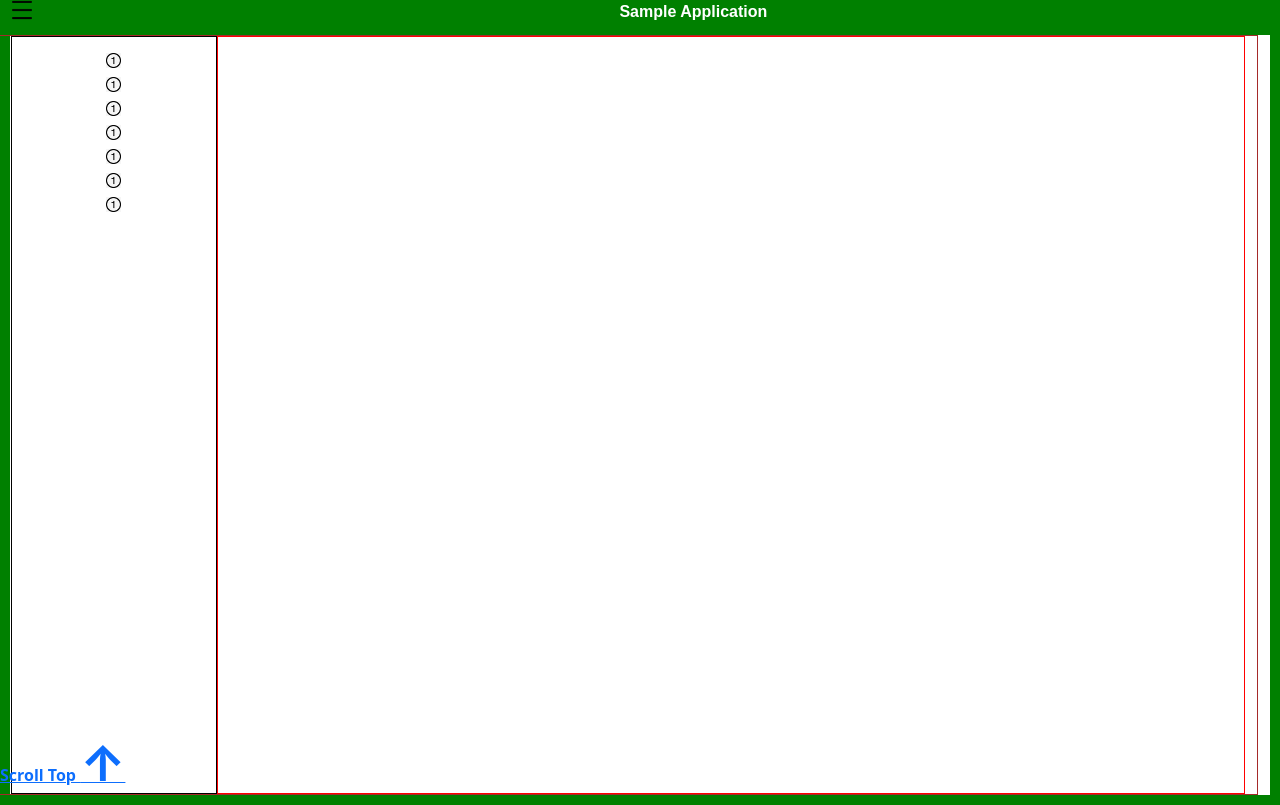
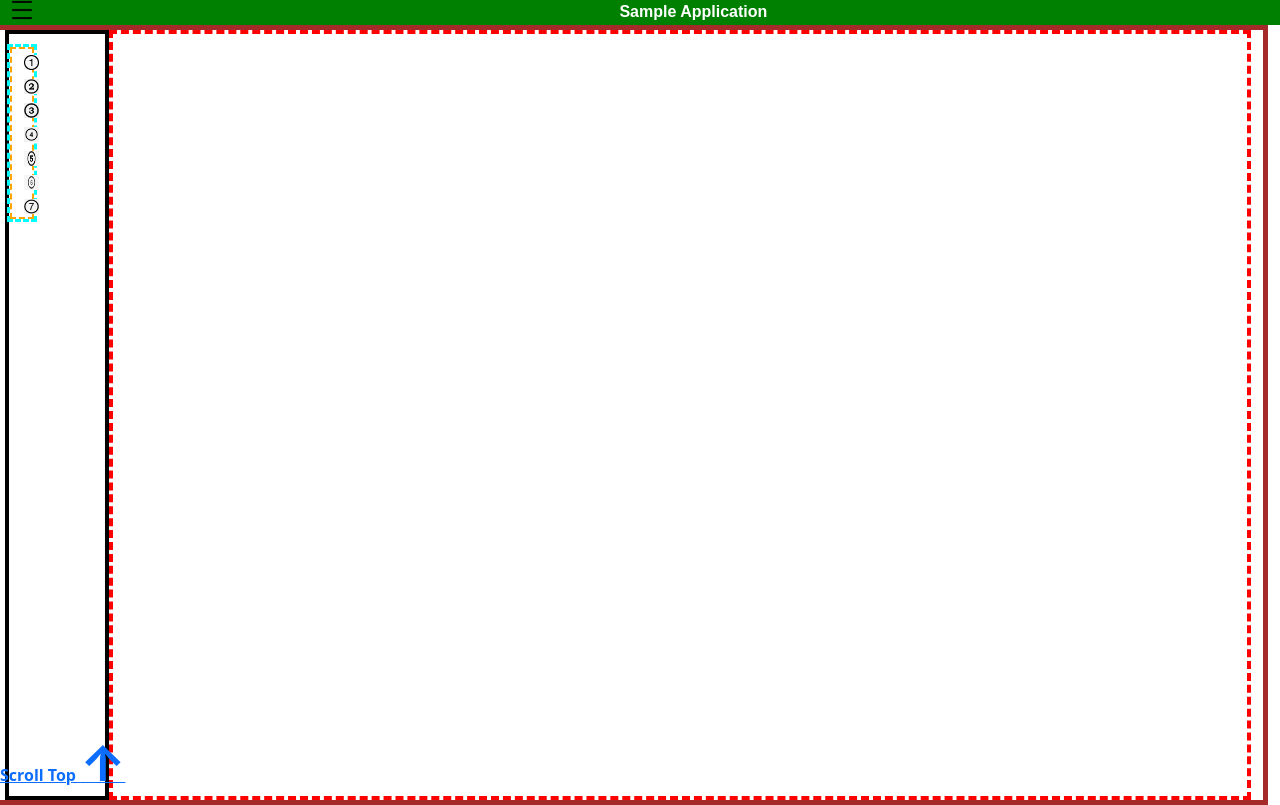
Before and after one commit to Sailaja-Namuduri/demo, a React (Create React App) app: page / in a window 1280 px wide. Both pictures are taken after a click on the element 53 px from the left and 12 px from the top of the page. Built offline with nearby package versions, Linux system fonts and the light colour scheme.

Commit message:
Responsive Menu for desktop and mobile view

```diff
--- a/src/App.js
+++ b/src/App.js
@@ -13,6 +13,7 @@ function App() {
   const[modClick,setModClick]=useState(true);
   const moduleSelected=()=>{
       setModClick(()=>false)
+      setPanelhide(!panelhide)
 
   }
   const fnPanel=()=>{
--- a/src/GridPage.jsx
+++ b/src/GridPage.jsx
@@ -17,13 +17,13 @@ export const GridPage=({phide,modhide,modhidefun})=>{
 
             <BrowserRouter>
 
-            <div className="row" style={{height:window.innerHeight-20,border:'10px solid green'}}>
+            <div className="row" style={{height:window.innerHeight-20,border:'0px solid green'}}>
                 {phide?
-                    <div className="d-sm-block d-md-none" style={{display:'inline',position:'absolute',
-                        backgroundColor:'#E1FFB1',zIndex:9,border:'3px solid pink'}}>
+                    <div className="d-sm-block d-md-none col-2" style={{display:'inline',position:'absolute',
+                        backgroundColor:'#E1FFB1',zIndex:9,border:'0px solid pink'}}>
                         {modhide?
-                            <div className="row" style={{border:'1px solid cyan'}}>Main Navigation
-                                <div className="row" onClick={moduleSelected} style={{border:'1px solid cyan'}}>
+                            <div className="row" style={{border:'0px solid cyan'}}>Mobile Navigation
+                                <div className="row" onClick={moduleSelected} style={{border:'0px solid cyan'}}>
                                     <Link to='/module1'><div className="col-sm-2" >Module1</div></Link>
                                     <Link to='/module2'><div className="col-sm-2">Module2</div></Link>
                                     <Link to='/module3'><div className="col-sm-2">Module3</div></Link>
@@ -35,9 +35,9 @@ export const GridPage=({phide,modhide,modhidefun})=>{
                             </div>:''
                         }
                     </div>:
-                    <div className="d-none d-md-block col-xs-2 col-sm-2 col-md-2 col-lg-2" style={{border:'1px solid #BEBEBE'}}>
-                        <div className="row" style={{border:'1px solid blue'}}>Main Navigation</div>
-                        <div className="row" style={{border:'1px solid yellow'}}>
+                    <div className="d-none d-md-block col-xs-2 col-sm-2 col-md-2 col-lg-2" style={{border:'0px solid #BEBEBE'}}>
+                        <div className="row" style={{border:'0px solid blue'}}>Desktop Navigation</div>
+                        <div className="row" style={{border:'0px solid yellow'}}>
                             <Link to='/module1'><div className="col-sm-10 col-md-10 col-lg-10">Module1</div></Link>
                             <Link to='/module2'><div className="col-sm-10 col-md-10 col-lg-10">Module2</div></Link>
                             <Link to='/module3'><div className="col-sm-10 col-md-10 col-lg-10">Module3</div></Link>
@@ -49,11 +49,18 @@ export const GridPage=({phide,modhide,modhidefun})=>{
                     </div>
                 }
                 {phide?
-                    <div className="row"style={{border:'1px solid brown'}}>
-                        <div className="col-xs-2 col-sm-2 col-md-2 col-lg-2 text-center" style={{borderRight:'1px solid #BEBEBE',padding:'10px',border:'1px solid black'}}>
-                            <HidePanelShortcuts/>
+
+                    <div className="row"style={{border:'5px solid brown'}}>
+
+                        <div className="d-none d-md-block col-md-1 col-lg-1 text-center" style={{borderRight:'1px solid #BEBEBE',padding:'10px',border:'4px solid black'}}>
+                            <div className="row">
+                                <div className="col-1 d-none d-md-block" style={{border:'3px dashed cyan'}}>
+                                    <HidePanelShortcuts/>
+                                </div>
+                            </div>
                         </div>
-                        <div className="col-xs-10 col-sm-10 col-md-10 col-lg-10 text-center" style={{borderLeft:'1px solid #BEBEBE',padding:'10px',border:'1px solid red'}}>
+
+                        <div className="col-xs-11 col-sm-11 col-md-11 col-lg-11 text-center" style={{borderLeft:'1px solid #BEBEBE',padding:'10px',border:'4px dashed red'}}>
                             <Routes>
                                 <Route path='/module1' element={<Module1/>}/>
                                 <Route path='/module2' element={<Module2/>}/>
@@ -65,7 +72,7 @@ export const GridPage=({phide,modhide,modhidefun})=>{
                             </Routes>
                         </div>
                     </div>:
-                    <div className="col-xs-10 col-sm-10 col-md-10 col-lg-10 text-center" style={{borderLeft:'1px solid #BEBEBE',padding:'10px',border:'1px solid green'}}>
+                    <div className="col-xs-10 col-sm-10 col-md-10 col-lg-10 text-center" style={{borderLeft:'1px solid #BEBEBE',padding:'10px',border:'5px solid green'}}>
                         <Routes>
                             <Route path='/module1' element={<Module1/>}/>
                             <Route path='/module2' element={<Module2/>}/>
--- a/src/reusable_components/hidePanelShortcuts.jsx
+++ b/src/reusable_components/hidePanelShortcuts.jsx
@@ -8,14 +8,14 @@ import seven from '../Images/7.png';
 
 export const HidePanelShortcuts=()=>{
     return(
-        <div className="row">
+        <div className="row" style={{border:'2px dashed orange'}}>
             <div className="col-sm-12 col-md-12 col-lg-12"><img src={one} width={15} height={15}/></div>
-            <div className="col-sm-12 col-md-12 col-lg-12"><img src={one} width={15} height={15}/></div>
-            <div className="col-sm-12 col-md-12 col-lg-12"><img src={one} width={15} height={15}/></div>
-            <div className="col-sm-12 col-md-12 col-lg-12"><img src={one} width={15} height={15}/></div>
-            <div className="col-sm-12 col-md-12 col-lg-12"><img src={one} width={15} height={15}/></div>
-            <div className="col-sm-12 col-md-12 col-lg-12"><img src={one} width={15} height={15}/></div>
-            <div className="col-sm-12 col-md-12 col-lg-12"><img src={one} width={15} height={15}/></div>
+            <div className="col-sm-12 col-md-12 col-lg-12"><img src={two} width={15} height={15}/></div>
+            <div className="col-sm-12 col-md-12 col-lg-12"><img src={three} width={15} height={15}/></div>
+            <div className="col-sm-12 col-md-12 col-lg-12"><img src={four} width={15} height={15}/></div>
+            <div className="col-sm-12 col-md-12 col-lg-12"><img src={five} width={15} height={15}/></div>
+            <div className="col-sm-12 col-md-12 col-lg-12"><img src={six} width={15} height={15}/></div>
+            <div className="col-sm-12 col-md-12 col-lg-12"><img src={seven} width={15} height={15}/></div>
 
         </div>
     )
```
